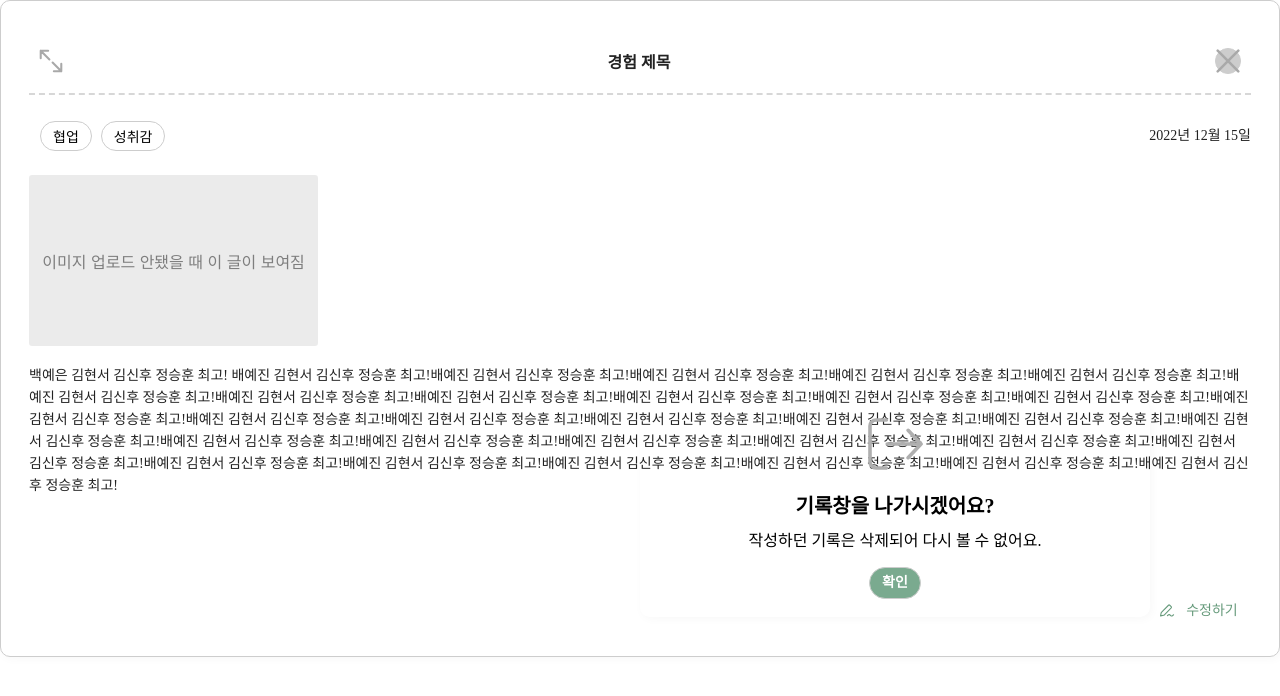
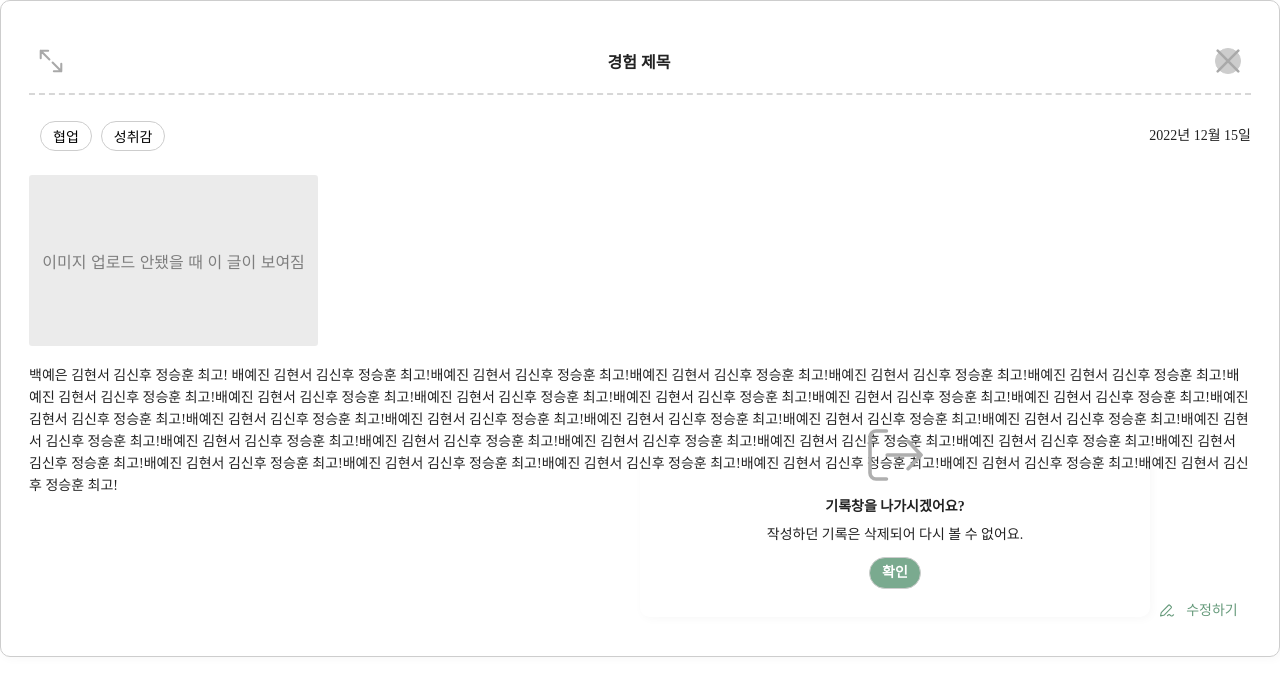
Before and after one commit to Club-PARD/LongCutTeamWooWa, a React (Create React App) app: page / in a window 1280 px wide. Both pictures are taken after a click on the button 1228 px from the left and 61 px from the top of the page. Shown: the top 696 px of the page. Built offline with nearby package versions, Linux system fonts and the light colour scheme.

Commit message:
popup style

```diff
--- a/src/presentation/components/popup/PopUp.js
+++ b/src/presentation/components/popup/PopUp.js
@@ -20,22 +20,22 @@ const TextContainer = styled.div`
 `;
 
 const FirstText = styled.p`
-  font-family: Pretendard;
+  font-family: ${props => props.theme.fontFamily.mainfont};
+  font-weight: ${props => props.theme.fontWeights.bold};
+  font-size: ${props => props.theme.fontSizes.Body2};
+  color: ${props => props.theme.color.blackHigh};
   font-style: normal;
-  font-weight: 600;
-  font-size: 20px;
-  color: black;
   flex: column;
   text-align: center;
   margin-bottom: 0px;
 `;
 
 const SecondText = styled.p`
-  font-family: Pretendard;
+  font-family: ${props => props.theme.fontFamily.mainfont};
+  font-weight: ${props => props.theme.fontWeights.regular};
+  font-size: ${props => props.theme.fontSizes.Body2};
+  color: ${props => props.theme.color.blackHigh};
   font-style: normal;
-  font-weight: 400;
-  font-size: 16px;
-  color: black;
   flex: column;
   text-align: center;
   margin-top: 8px;
```
